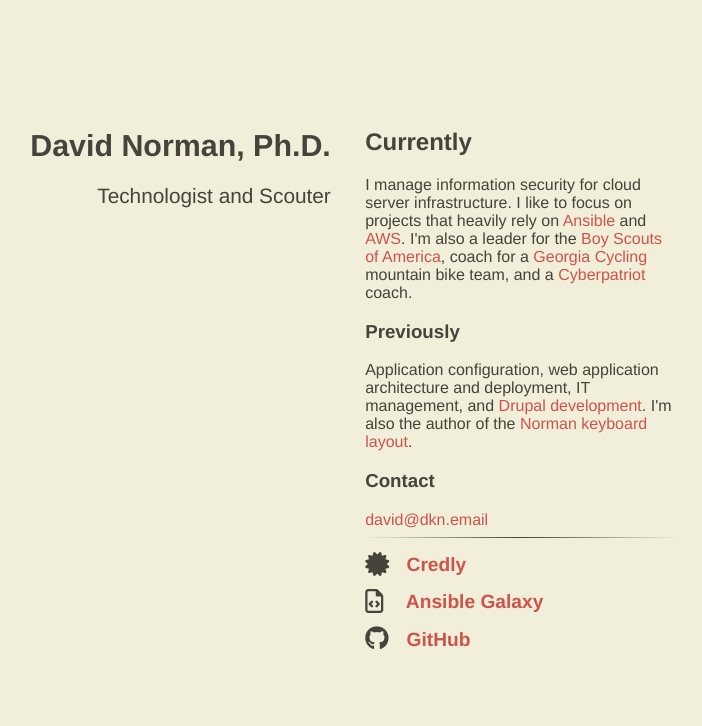
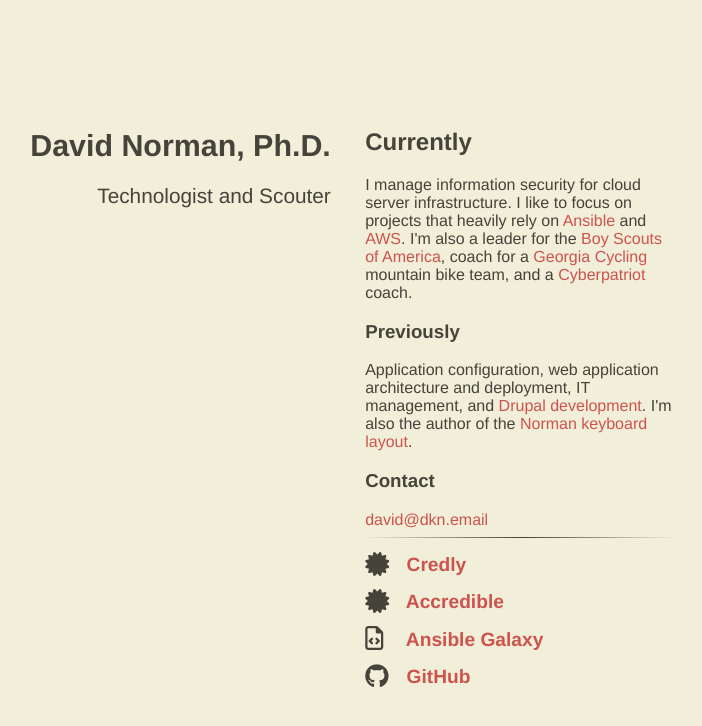
Before and after one commit to deekayen/dkn.github.io, a Jekyll site: the page built from index.html, in a window 1280 px wide. Shown: the top 726 px of the page, without its empty margins (302-1004 px from the left). Built offline with Jekyll 4.4.1, drawn with Linux system fonts in a browser that asks for light colours; nearby versions of some CDN libraries.

Commit message:
Add Accredible.

```diff
--- a/_includes/content.html
+++ b/_includes/content.html
@@ -25,6 +25,10 @@
     <a href="https://www.credly.com/users/deekayen">Credly</a>
   </li>
   <li class="main-list-item">
+    <span class="fa-solid fa-certificate fa-lg main-list-item-icon"></span>
+    <a href="https://www.credential.net/profile/deekayen">Accredible</a>
+  </li>
+  <li class="main-list-item">
     <span class="fa-regular fa-file-code fa-lg main-list-item-icon"></span>
     <a href="https://galaxy.ansible.com/deekayen">Ansible Galaxy</a>
   </li>
```
